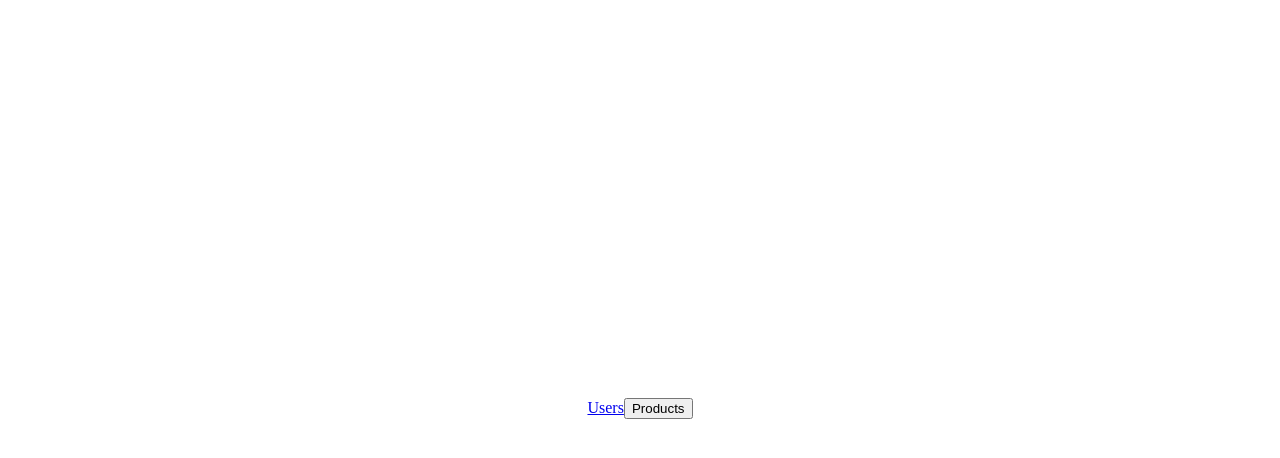
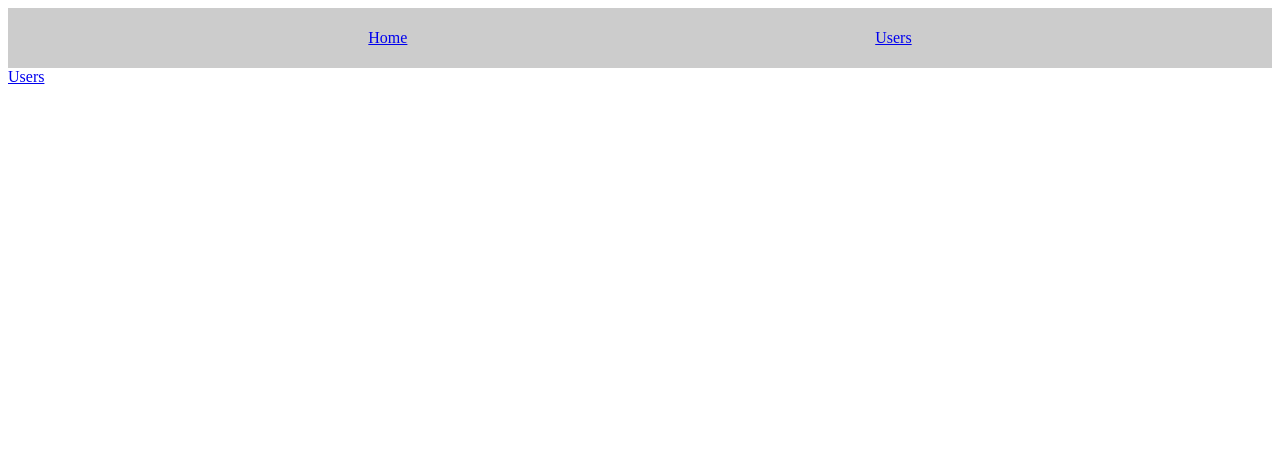
Before and after one commit to krittawatcode/vue-nuxt-learn, a Nuxt app in the folder my-first-nuxt-app/: page / in a window 1280 px wide. Shown: the top 458 px of the page. Built offline with nearby package versions, Linux system fonts and the light colour scheme.

Commit message:
add component to layout

```diff
--- /dev/null
+++ b/my-first-nuxt-app/components/Header.vue
@@ -0,0 +1,32 @@
+<template>
+  <header class="header">
+    <ul class="nav-items">
+      <li>
+        <nuxt-link to="/">Home</nuxt-link>
+      </li>
+      <li>
+        <nuxt-link to="/users">Users</nuxt-link>
+      </li>
+    </ul>
+  </header>
+</template>
+
+<style scoped>
+.header {
+  width: 100%;
+  height: 60px;
+  display: flex;
+  justify-content: center;
+  align-items: center;
+  background-color: #ccc;
+}
+.nav-items {
+  list-style: none;
+  padding: 0;
+  margin: 0;
+  display: flex;
+  justify-content: space-around;
+  align-items: center;
+  width: 80%;
+}
+</style>
--- a/my-first-nuxt-app/layouts/default.vue
+++ b/my-first-nuxt-app/layouts/default.vue
@@ -1,8 +1,19 @@
 <template>
   <div>
+    <Header />
     <nuxt />
   </div>
 </template>
 
+<script>
+import Header from '@/components/Header'
+
+export default {
+  components : {
+    Header
+  }
+}
+</script>
+
 <style>
 </style>
--- a/my-first-nuxt-app/layouts/users.vue
+++ b/my-first-nuxt-app/layouts/users.vue
@@ -1,6 +1,17 @@
 <template>
   <div>
+      <Header />
     <header>User Section</header>
     <nuxt />
   </div>
 </template>
+
+<script>
+import Header from '@/components/Header'
+
+export default {
+    components : {
+        Header
+    }
+}
+</script>
--- a/my-first-nuxt-app/pages/index.vue
+++ b/my-first-nuxt-app/pages/index.vue
@@ -3,50 +3,13 @@
     <!-- we dont use <a> </a> because it will send new request to server -->
     <!-- <a href="/users">Users</a>  -->
     <nuxt-link to="/users">Users</nuxt-link>
-    <button @click="$router.push('products')">Products</button>
+    <!-- <button @click="$router.push('products')">Products</button> -->
     <!-- <nuxt-link to="/products">Products</nuxt-link> -->
   </section>
 </template>
 
 <script>
-import Logo from '~/components/Logo.vue'
-
+// import Logo from '~/components/Logo.vue'
 export default {
-  components: {
-    Logo
-  }
 }
 </script>
-
-<style>
-.container {
-  margin: 0 auto;
-  min-height: 100vh;
-  display: flex;
-  justify-content: center;
-  align-items: center;
-  text-align: center;
-}
-
-.title {
-  font-family: 'Quicksand', 'Source Sans Pro', -apple-system, BlinkMacSystemFont,
-    'Segoe UI', Roboto, 'Helvetica Neue', Arial, sans-serif;
-  display: block;
-  font-weight: 300;
-  font-size: 100px;
-  color: #35495e;
-  letter-spacing: 1px;
-}
-
-.subtitle {
-  font-weight: 300;
-  font-size: 42px;
-  color: #526488;
-  word-spacing: 5px;
-  padding-bottom: 15px;
-}
-
-.links {
-  padding-top: 15px;
-}
-</style>
--- a/my-first-nuxt-app/pages/users/index.vue
+++ b/my-first-nuxt-app/pages/users/index.vue
@@ -1,3 +1,17 @@
 <template>
+  <div>
+    <Header />
     <p>Please enter an id and click the button.</p>
+  </div>
 </template>
+
+<script>
+import Header from "~/components/Header.vue";
+
+export default {
+  component: {
+    Header
+  },
+  layout: "users",
+};
+</script>
```
